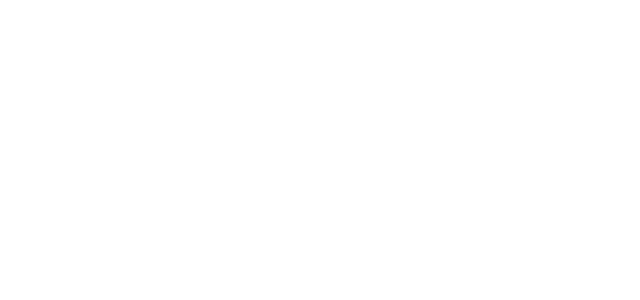
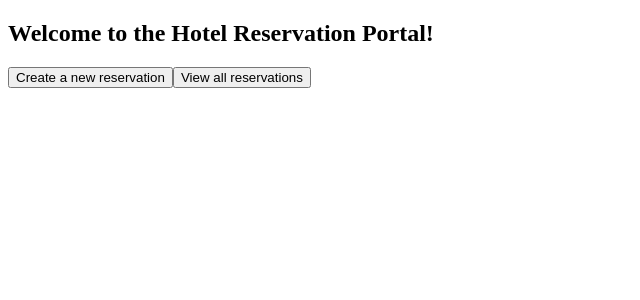
Before and after one commit to eelok/hotel-app-angular, an Angular app: page / in a window 1280 px wide. Shown: the top 300 px of the page, without its empty margins (0-640 px from the left). Built offline with nearby package versions, Linux system fonts and the light colour scheme.

Commit message:
add routing and buttons on home page

```diff
--- a/src/app/app-routing.module.ts
+++ b/src/app/app-routing.module.ts
@@ -1,10 +1,17 @@
 import { NgModule } from '@angular/core';
 import { RouterModule, Routes } from '@angular/router';
+import { HomeComponent } from './home/home.component';
+import { ReservationFormComponent } from './reservation-form/reservation-form.component';
+import { ReservationListComponent } from './reservation-list/reservation-list.component';
 
-const routes: Routes = [];
+const routes: Routes = [
+  { path: '', component: HomeComponent },
+  { path: 'new', component: ReservationFormComponent },
+  { path: 'list', component: ReservationListComponent },
+];
 
 @NgModule({
   imports: [RouterModule.forRoot(routes)],
-  exports: [RouterModule]
+  exports: [RouterModule],
 })
-export class AppRoutingModule { }
+export class AppRoutingModule {}
--- a/src/app/home/home.component.html
+++ b/src/app/home/home.component.html
@@ -1 +1,5 @@
-<p>home works!</p>
+<div>
+    <h2>Welcome to the Hotel Reservation Portal!</h2>
+    <button [routerLink]="['/new']">Create a new reservation</button>
+    <button [routerLink]="['/list']">View all reservations</button>
+</div>
--- a/src/app/reservation-form/reservation-form.component.ts
+++ b/src/app/reservation-form/reservation-form.component.ts
@@ -3,8 +3,6 @@
 @Component({
   selector: 'app-reservation-form',
   templateUrl: './reservation-form.component.html',
-  styleUrls: ['./reservation-form.component.css']
+  styleUrls: ['./reservation-form.component.css'],
 })
-export class ReservationFormComponent {
-
-}
+export class ReservationFormComponent {}
--- a/src/app/reservation-list/reservation-list.component.ts
+++ b/src/app/reservation-list/reservation-list.component.ts
@@ -3,8 +3,6 @@
 @Component({
   selector: 'app-reservation-list',
   templateUrl: './reservation-list.component.html',
-  styleUrls: ['./reservation-list.component.css']
+  styleUrls: ['./reservation-list.component.css'],
 })
-export class ReservationListComponent {
-
-}
+export class ReservationListComponent {}
```
Also changed, not shown: src/app/app.module.ts (+6 -10 lines), src/app/home/home.module.ts (+5 -9 lines).
